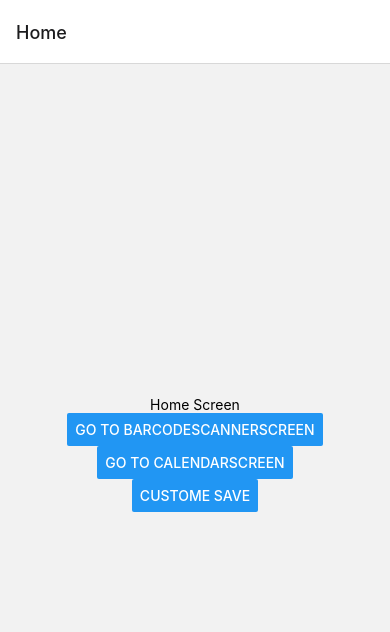
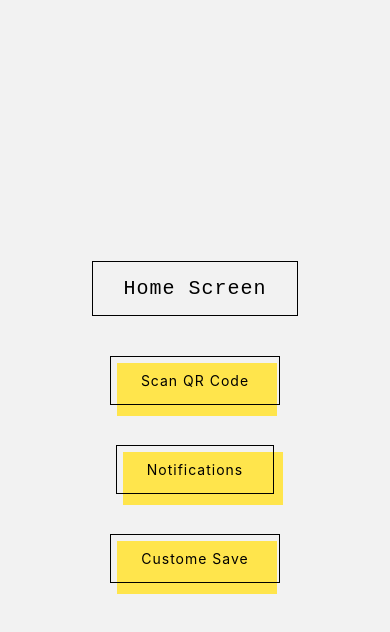
Before and after one commit to HelloKunal/MEDISAFE, a React Native app: screen / in a window 390 px wide. Shown: the top 632 px of the page. Built offline with nearby package versions, Linux system fonts and the light colour scheme.

Commit message:
Updated UI and SDK version

```diff
--- a/App.js
+++ b/App.js
@@ -1,7 +1,7 @@
 import { StatusBar } from 'expo-status-bar';
 import React from 'react';
-import { Button, StyleSheet, Text, View } from 'react-native';
-
+import { Button, StyleSheet, Text, View, Pressable } from 'react-native';
+import { useState } from 'react';
 import { NavigationContainer } from '@react-navigation/native';
 import { createNativeStackNavigator } from '@react-navigation/native-stack';
 
@@ -28,22 +28,39 @@ const storeData = async (value) => {
   }
 }
 
+
+
 function HomeScreen({ navigation }) {
   return (
     <View style={{ flex: 1, alignItems: 'center', justifyContent: 'center' }}>
-      <Text>Home Screen</Text>
-      <Button
-        title="Go to BarCodeScannerScreen"
+      <Text style={button_styles.button_style}>Home Screen</Text>
+      <View>
+      <Pressable
+        style={button_styles.button_style}
         onPress={() => navigation.navigate('BarCodeScannerScreen')}
-      />
-      <Button
-        title="Go to CalendarScreen"
+      >
+      <Text>Scan QR Code</Text>
+      </Pressable>
+      <View style={button_styles.button_block_style}></View>
+      </View>
+      <View>
+      <Pressable
+        style={button_styles.button_style}
         onPress={() => navigation.navigate('CalendarScreen')}
-      />
-      <Button
-        title="Custome Save"
+      >
+      <Text>Notifications</Text>
+      </Pressable>
+      <View style={button_styles.button_block_style}></View>
+      </View>
+      <View>
+      <Pressable
+        style={button_styles.button_style}
         onPress={() => storeData(testAsyncData)}
-      />
+      >
+      <Text>Custome Save</Text>
+      </Pressable>
+      <View style={button_styles.button_block_style}></View>
+      </View>
     </View>
   );
 }
@@ -51,7 +68,9 @@ function HomeScreen({ navigation }) {
 export default function App() {
   return (
     <NavigationContainer>
-      <Stack.Navigator>
+      <Stack.Navigator
+        screenOptions={{headerShown: false}}
+      >
         <Stack.Screen name="Home" component={HomeScreen} />
         <Stack.Screen name="BarCodeScannerScreen" component={BarCodeScannerScreen} />
         <Stack.Screen name="CalendarScreen" component={CalendarScreen} />
@@ -60,11 +79,46 @@ export default function App() {
   );
 }
 
-const styles = StyleSheet.create({
-  container: {
-    flex: 1,
-    backgroundColor: '#fff',
-    alignItems: 'center',
-    justifyContent: 'center',
+
+const button_styles = StyleSheet.create({
+  button_style: {
+      "marginTop": 20,
+      "marginRight": 20,
+      "marginBottom": 20,
+      "marginLeft": 20,
+      "fontFamily": "monospace",
+      "fontSize": 20,
+      "fontWeight": "200",
+      "letterSpacing": 1,
+      "paddingTop": 15,
+      "paddingRight": 30,
+      "paddingBottom": 15,
+      "paddingLeft": 30,
+      "outline": 0,
+      "borderWidth": 1,
+      "borderColor": "black",
+      "borderStyle": "solid",
+      "cursor": "pointer",
+      "position": "relative",
+      "backgroundColor": "rgba(0, 0, 0, 0)"
   },
+  button_block_style: {
+      "marginTop": 20,
+      "marginRight": 20,
+      "marginBottom": 20,
+      "marginLeft": 20,
+      "paddingTop": 15,
+      "paddingRight": 30,
+      "paddingBottom": 15,
+      "paddingLeft": 30,
+      "content": "",
+      "backgroundColor": "#ffe54c",
+      "width": 160,
+      "zIndex": -1,
+      "position": "absolute",
+      "height": "60%",
+      "top": 7,
+      "left": 7,
+      "transition": "0.2s"
+  }
 });
--- a/src/screens/CalendarScreen.js
+++ b/src/screens/CalendarScreen.js
@@ -1,5 +1,5 @@
 import React, { useEffect, useState } from 'react';
-import { StyleSheet, View, Text, Button, Platform } from 'react-native';
+import { StyleSheet, View, Text, Pressable, Platform } from 'react-native';
 import * as Calendar from 'expo-calendar';
 import AsyncStorage from '@react-native-async-storage/async-storage';
 
@@ -28,8 +28,8 @@ export default function App() {
       const { status } = await Calendar.requestCalendarPermissionsAsync();
       if (status === 'granted') {
         const calendars = await Calendar.getCalendarsAsync(Calendar.EntityTypes.EVENT);
-        console.log('Here are all your calendars:');
-        console.log({ calendars });
+        // console.log('Here are all your calendars:');
+        // console.log({ calendars });
       }
     })();
   }, []);
@@ -55,11 +55,38 @@ export default function App() {
   getData();
   return (
     <View style={styles.container}>
-      <Text>Just for setup, Click this button once, and all your reminders will be synced with google calendar on your phone.</Text>
-      <Button title="Create a new calendar" onPress={createCalendar} />
-      <Button title="Calendar ID" onPress={() => {console.warn(CalendarID)}} />
-      <Button title="Get Data" onPress={() => {console.log(testAsyncData)}} />
-      <Button title="Delete All Calendars" onPress={() => {
+      <Text style={button_styles.button_style}>Click on each button</Text>
+      <View>
+      <Pressable
+        style={button_styles.button_style}
+        onPress={createCalendar}
+      >
+      <Text>Create a new calendar</Text>
+      </Pressable>
+      <View style={button_styles.button_block_style}></View>
+      </View>
+      <View>
+      <Pressable
+        style={button_styles.button_style}
+        onPress={console.warn(CalendarID)}
+      >
+      <Text>Get curent Calendar ID</Text>
+      </Pressable>
+      <View style={button_styles.button_block_style}></View>
+      </View>
+      <View>
+      <Pressable
+        style={button_styles.button_style}
+        onPress={console.log(testAsyncData)}
+      >
+      <Text>Show the data from QR</Text>
+      </Pressable>
+      <View style={button_styles.button_block_style}></View>
+      </View>
+      <View>
+      <Pressable
+        style={button_styles.button_style}
+        onPress={() => {
           for(let i = 30; i < 100; i++) {
             try {
               Calendar.deleteCalendarAsync(i.toString())
@@ -68,8 +95,16 @@ export default function App() {
               //
             }
           }
-      }} />
-      <Button title="Add Event Diff" onPress={() => {
+        }}
+      >
+      <Text>Delete all the Calendars</Text>
+      </Pressable>
+      <View style={button_styles.button_block_style}></View>
+      </View>
+      <View>
+      <Pressable
+        style={button_styles.button_style}
+        onPress={() => {
           for(let tAD of testAsyncData) {
             sDate = new Date(now + 'T' + ((tAD.time == 1) ? '09' : (tAD.time == 2) ? '14' : '21') + ':00:00.000Z');
             eDate = new Date(now + 'T' + ((tAD.time == 1) ? '10' : (tAD.time == 2) ? '15' : '22') + ':00:00.000Z');
@@ -84,7 +119,12 @@ export default function App() {
             }
             addEvent(testEventData)
           }
-      }} />
+        }}
+      >
+      <Text>Add Events on Calendar</Text>
+      </Pressable>
+      <View style={button_styles.button_block_style}></View>
+      </View>
     </View>
     //
   );
@@ -145,6 +185,49 @@ const styles = StyleSheet.create({
     flex: 1,
     backgroundColor: '#fff',
     alignItems: 'center',
-    justifyContent: 'space-around',
+    justifyContent: 'center',
   },
 });
+
+const button_styles = StyleSheet.create({
+  button_style: {
+      "marginTop": 20,
+      "marginRight": 20,
+      "marginBottom": 20,
+      "marginLeft": 20,
+      "fontFamily": "monospace",
+      "fontSize": 20,
+      "fontWeight": "200",
+      "letterSpacing": 1,
+      "paddingTop": 15,
+      "paddingRight": 30,
+      "paddingBottom": 15,
+      "paddingLeft": 30,
+      "outline": 0,
+      "borderWidth": 1,
+      "borderColor": "black",
+      "borderStyle": "solid",
+      "cursor": "pointer",
+      "position": "relative",
+      "backgroundColor": "rgba(0, 0, 0, 0)"
+  },
+  button_block_style: {
+      "marginTop": 20,
+      "marginRight": 20,
+      "marginBottom": 20,
+      "marginLeft": 20,
+      "paddingTop": 15,
+      "paddingRight": 30,
+      "paddingBottom": 15,
+      "paddingLeft": 30,
+      "content": "",
+      "backgroundColor": "#ffe54c",
+      "width": 215,
+      "zIndex": -1,
+      "position": "absolute",
+      "height": "60%",
+      "top": 7,
+      "left": 7,
+      "transition": "0.2s"
+  }
+});
```
Also changed, not shown: package.json (+14 -12 lines), 2 other files (tests, documents, lock files or other folders). Lines whose indentation alone changed are shown as unchanged.
